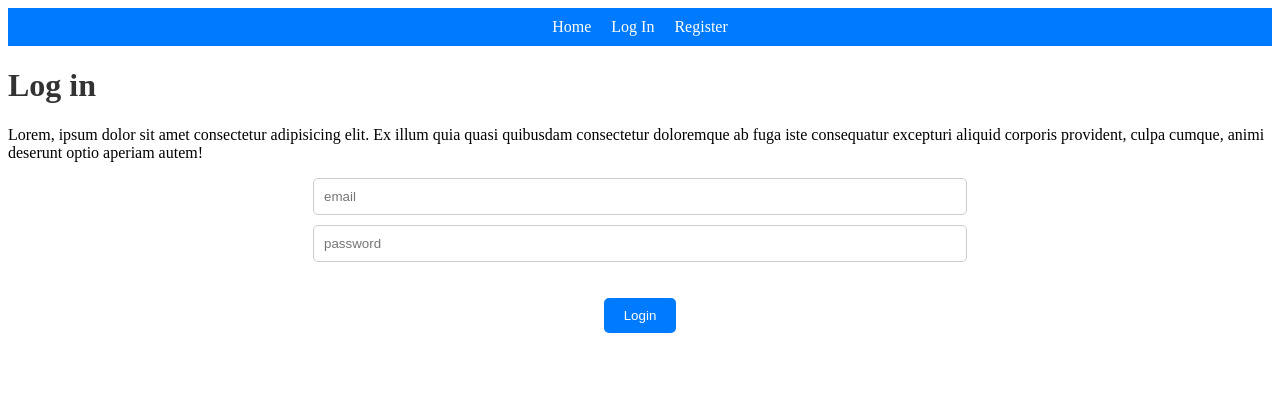
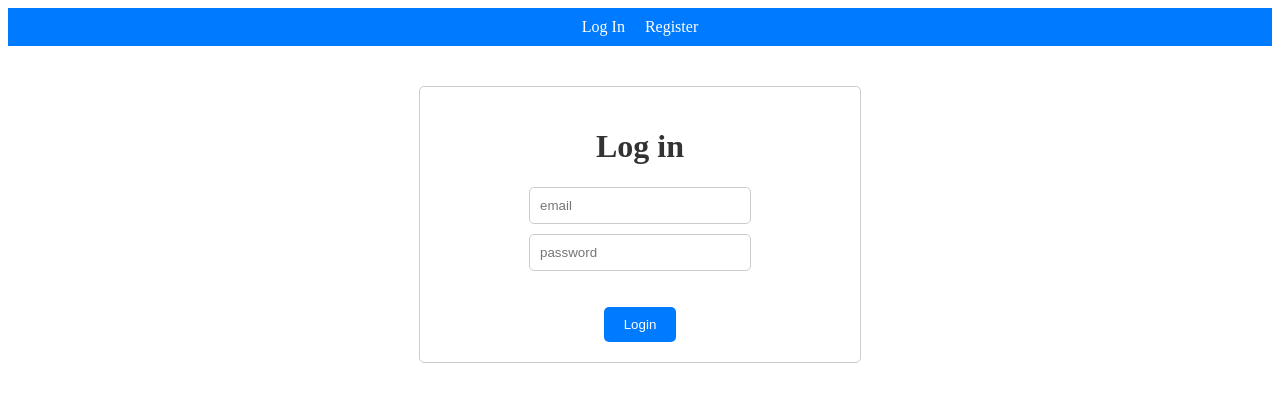
Before and after one commit to hamidhsz/OCproject07, a Vue app in the folder frontend/: page /login in a window 1280 px wide. Shown: the top 402 px of the page. Built offline with nearby package versions, Linux system fonts and the light colour scheme.

Commit message:
login and logout pages fixed

```diff
--- a/frontend/src/App.vue
+++ b/frontend/src/App.vue
@@ -1,18 +1,17 @@
 <script setup>
 import {RouterView} from "vue-router";
-import {getJwtToken} from "@/utils";
 import { computed } from 'vue';
 import { useRouter } from 'vue-router';
+import store from './store/index.js'; // Import the store
 
-
-const isLoggedIn = computed(() => !!getJwtToken());
+const isLoggedIn = computed(() => store.isLoggedIn); // Use the state from the store
 const router = useRouter();
 
 
 
 const logout = () => {
   sessionStorage.removeItem('jwt');
-  isLoggedIn.value = false;
+  store.setIsLoggedIn(false); // Update the state
   router.push('/login');
 };
 </script>
@@ -20,7 +19,7 @@ const logout = () => {
 <template>
   <main>
     <div class="links">
-      <a href="/">Home</a>
+      <a href="/" v-if="isLoggedIn">Home</a>
       <a href="/login" v-if="!isLoggedIn">Log In</a>
       <a href="/register" v-if="!isLoggedIn">Register</a>
       <a href="#" @click="logout" v-if="isLoggedIn">Log Out</a>
--- a/frontend/src/views/LoginView.vue
+++ b/frontend/src/views/LoginView.vue
@@ -1,14 +1,7 @@
 <template>
   <main>
-    <div>
+    <div class ='container'>
       <h1>Log in</h1>
-      <p>
-        Lorem, ipsum dolor sit amet consectetur adipisicing elit. Ex illum quia
-        quasi quibusdam consectetur doloremque ab fuga iste consequatur
-        excepturi aliquid corporis provident, culpa cumque, animi deserunt optio
-        aperiam autem!
-      </p>
-
       <input type="email" name="email" v-model="email" placeholder="email" />
 
       <input
@@ -28,6 +21,7 @@
 <script>
 import { setJwtToken } from "@/utils";
 import AuthenticationService from "../services/AuthenticationService";
+import store from '../store/index.js'; // Import the store
 export default {
   data() {
     return {
@@ -37,6 +31,7 @@ export default {
     };
   },
 
+
   methods: {
     async login() {
       try {
@@ -44,12 +39,12 @@ export default {
           email: this.email,
           password: this.password,
         });
-        console.log("res: ", response);
+
 
         const jwtToken = response.data.token;
 
         setJwtToken(jwtToken);
-
+        store.setIsLoggedIn(true); // Update the state
         this.$router.push('/userprofile')
 
       } catch (error) {
@@ -64,6 +59,7 @@ export default {
 .container {
   max-width: 400px;
   margin: 0 auto;
+  margin-top: 40px;
   padding: 20px;
   border: 1px solid #ccc;
   border-radius: 5px;
```
